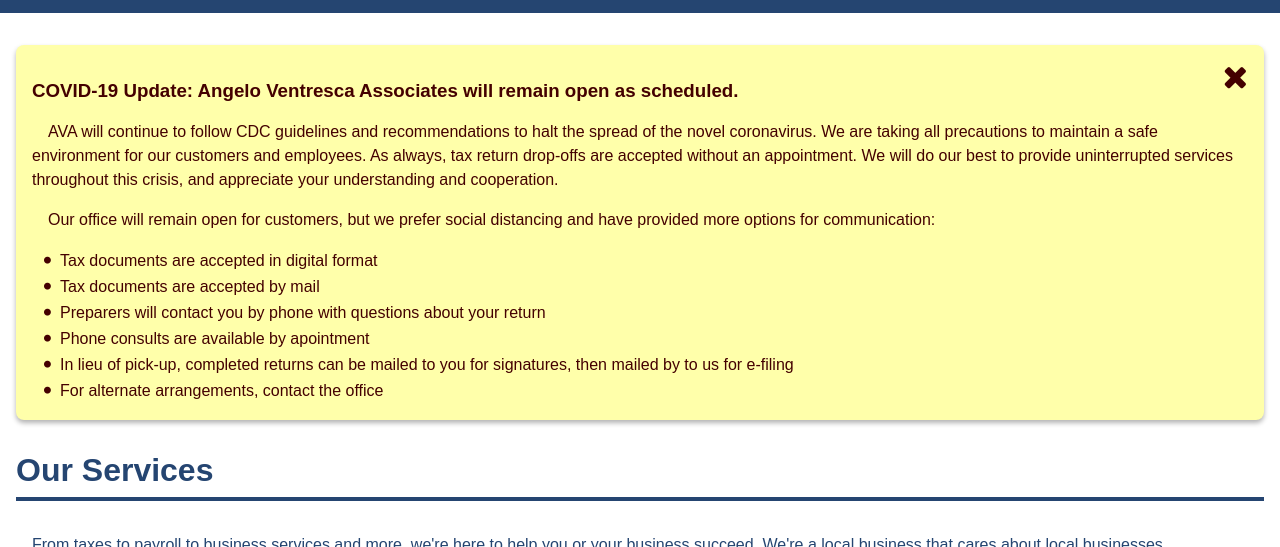
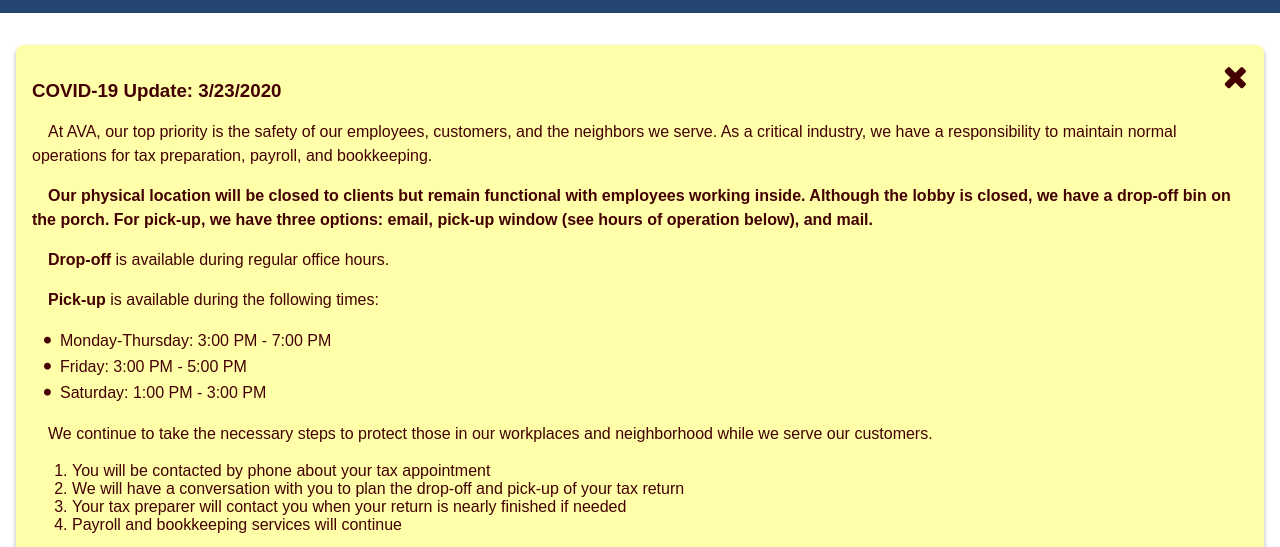
Before and after one commit to djkoloski/ava-website, a plain HTML site: page index.html in a window 1280 px wide. Shown: the part 397-944 px from the top of the page. Drawn offline with Linux system fonts and the light colour scheme.

Commit message:
Update 2019-nCoV message

```diff
--- a/index.html
+++ b/index.html
@@ -65,17 +65,24 @@
 				<input type="checkbox" id="alert-toggle" class="hidden" />
 				<div class="pure-u-1 alert">
 					<label class="alert-toggle-label" for="alert-toggle"><i class="fa fa-times fa-2x" aria-hidden="true"></i></label>
-					<h3>COVID-19 Update: Angelo Ventresca Associates will remain open as scheduled.</h4>
-					<p>AVA will continue to follow CDC guidelines and recommendations to halt the spread of the novel coronavirus. We are taking all precautions to maintain a safe environment for our customers and employees. As always, tax return drop-offs are accepted without an appointment. We will do our best to provide uninterrupted services throughout this crisis, and appreciate your understanding and cooperation.</p>
-					<p>Our office will remain open for customers, but we prefer social distancing and have provided more options for communication:</p>
+					<h3>COVID-19 Update: 3/23/2020</h4>
+					<p>At AVA, our top priority is the safety of our employees, customers, and the neighbors we serve. As a critical industry, we have a responsibility to maintain normal operations for tax preparation, payroll, and bookkeeping.</p>
+					<p><strong>Our physical location will be closed to clients but remain functional with employees working inside. Although the lobby is closed, we have a drop-off bin on the porch. For pick-up, we have three options: email, pick-up window (see hours of operation below), and mail.</strong></p>
+					<p><strong>Drop-off</strong> is available during regular office hours.</p>
+					<p><strong>Pick-up</strong> is available during the following times:</p>
 					<ul>
-						<li>Tax documents are accepted in digital format</li>
-						<li>Tax documents are accepted by mail</li>
-						<li>Preparers will contact you by phone with questions about your return</li>
-						<li>Phone consults are available by apointment</li>
-						<li>In lieu of pick-up, completed returns can be mailed to you for signatures, then mailed by to us for e-filing</li>
-						<li>For alternate arrangements, contact the office</li>
+						<li>Monday-Thursday: 3:00 PM - 7:00 PM</li>
+						<li>Friday: 3:00 PM - 5:00 PM</li>
+						<li>Saturday: 1:00 PM - 3:00 PM</li>
 					</ul>
+					<p>We continue to take the necessary steps to protect those in our workplaces and neighborhood while we serve our customers.</p>
+					<ol>
+						<li>You will be contacted by phone about your tax appointment</li>
+						<li>We will have a conversation with you to plan the drop-off and pick-up of your tax return</li>
+						<li>Your tax preparer will contact you when your return is nearly finished if needed</li>
+						<li>Payroll and bookkeeping services will continue</li>
+					</ol>
+					<p>Thank you for your cooperation and understanding as we work together in the midst of this national crisis.</p>
 				</div>
 			</div>
 			<div class="pure-g content-block">
```
